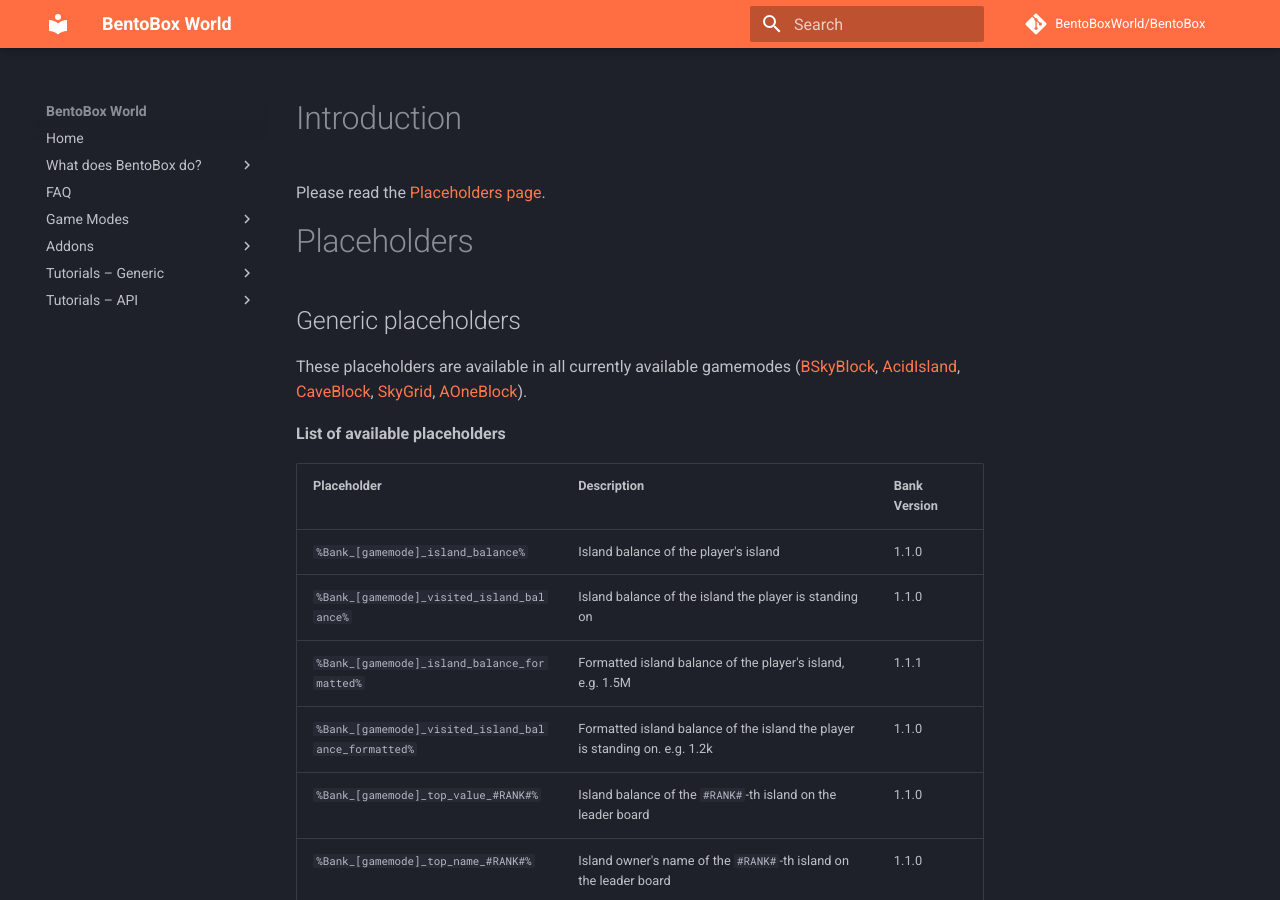
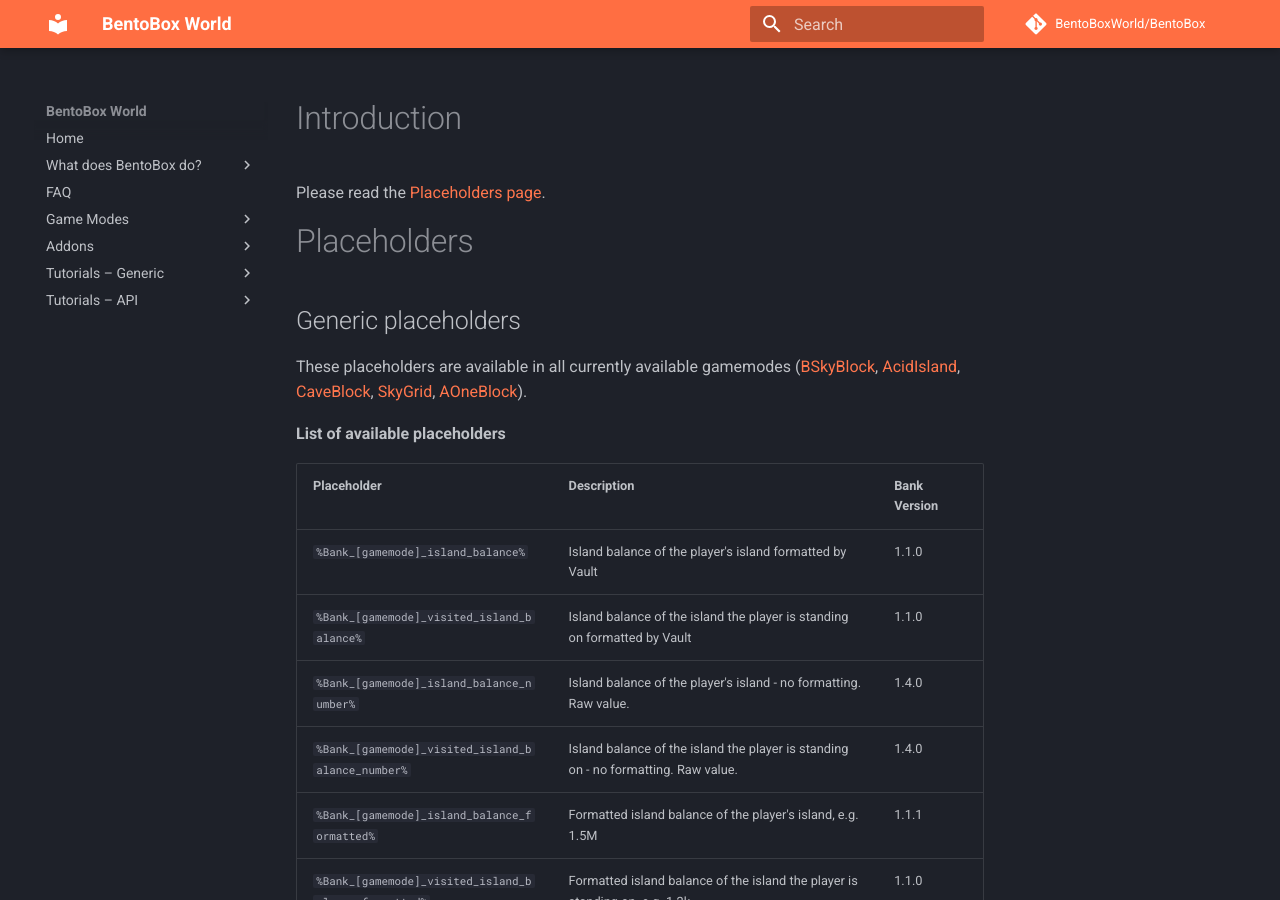
Before and after one commit to BentoBoxWorld/docs, an MkDocs documentation site: the page built from docs/addons/Bank/Placeholders.md, in a window 1280 px wide and 900 px high. Built offline with MkDocs 1.6.1 and Material for MkDocs 9.7.7, drawn with Linux system fonts in a browser that asks for light colours; comment, search, counter and statistics services are not loaded.

Commit message:
Updated placeholders
Added missing info on the 1.4.0 placeholders.

```diff
--- a/docs/addons/Bank/Placeholders.md
+++ b/docs/addons/Bank/Placeholders.md
@@ -12,8 +12,10 @@
 
 | Placeholder | Description | Bank Version |
 |-------------------------------------------------------|--------------------------------------------------------------------------------|-----------|
-| `%Bank_[gamemode]_island_balance%` | Island balance of the player's island | 1.1.0 |
-| `%Bank_[gamemode]_visited_island_balance%` | Island balance of the island the player is standing on | 1.1.0 |
+| `%Bank_[gamemode]_island_balance%` | Island balance of the player's island formatted by Vault | 1.1.0 |
+| `%Bank_[gamemode]_visited_island_balance%` | Island balance of the island the player is standing on formatted by Vault| 1.1.0 |
+| `%Bank_[gamemode]_island_balance_number%` | Island balance of the player's island - no formatting. Raw value.| 1.4.0 |
+| `%Bank_[gamemode]_visited_island_balance_number%` | Island balance of the island the player is standing on - no formatting. Raw value.| 1.4.0 |
 | `%Bank_[gamemode]_island_balance_formatted%` | Formatted island balance of the player's island, e.g. 1.5M | 1.1.1 |
 | `%Bank_[gamemode]_visited_island_balance_formatted%` | Formatted island balance of the island the player is standing on. e.g. 1.2k | 1.1.0 |
 | `%Bank_[gamemode]_top_value_#RANK#%` | Island balance of the `#RANK#`-th island on the leader board | 1.1.0 |
```
